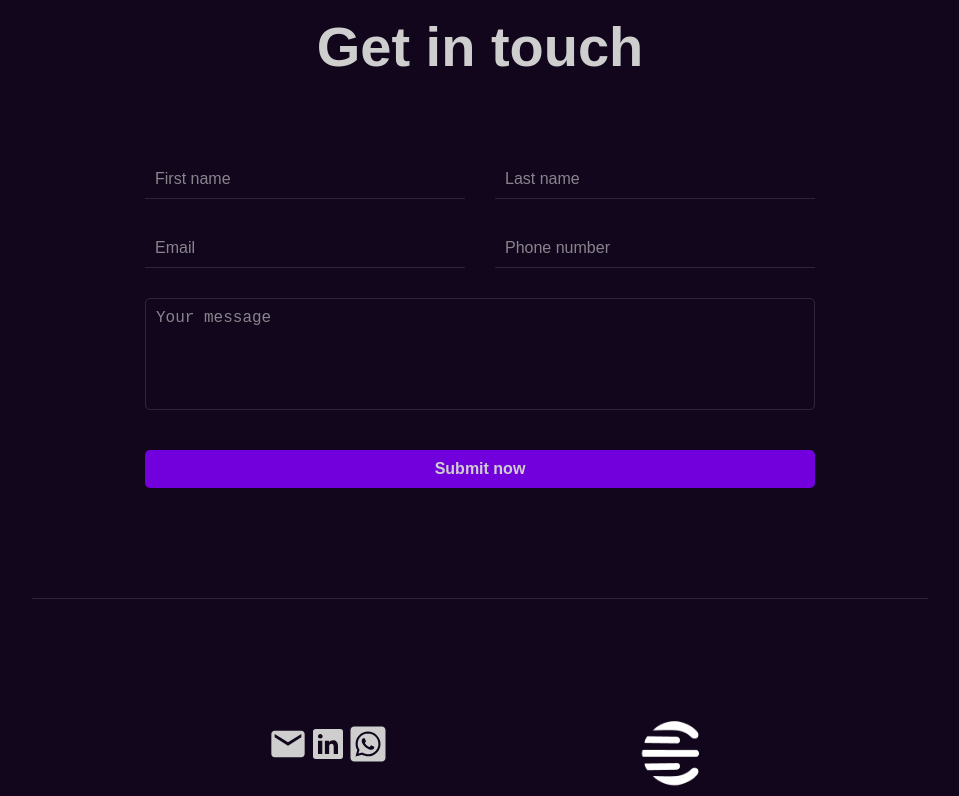
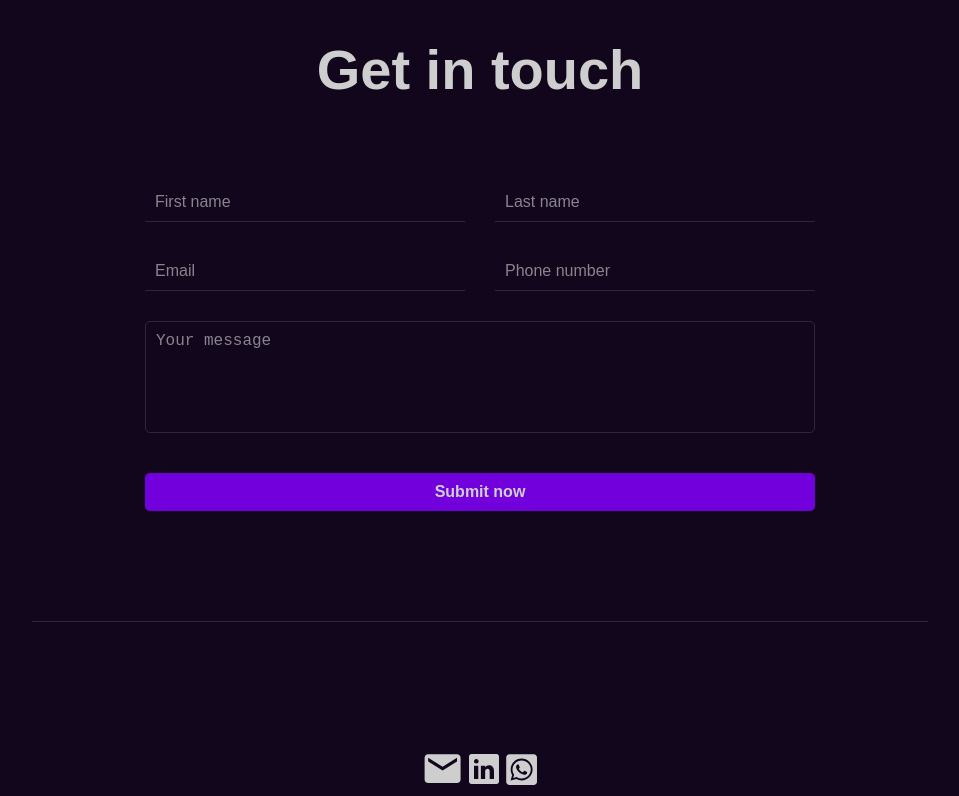
Before and after one commit to EL-Codx/el-folio, a React (Vite) app: page / in a window 1280 px wide. Shown: the part 2000-2796 px from the top of the page, without its empty margins (160-1119 px from the left). Built offline with nearby package versions, Linux system fonts and the light colour scheme.

Commit message:
correction on contact icon sizes and line heights of text

```diff
--- a/src/App.jsx
+++ b/src/App.jsx
@@ -5,7 +5,6 @@ import { Details } from "./screens/details"
 import { Skills } from "./screens/skills"
 import { Contactform } from "./screens/form"
 import { Media } from "./screens/medias"
-import personal_logo from "../public/logo/footer_icon.png"
 
 function App() {
 
@@ -22,13 +21,8 @@ function App() {
           <Contactform />
         </div>
         <footer>
-          <div>
             <Media />
             <p>© Emmanuel Laryea 2025</p>
-          </div>
-          <div>
-            <img src={personal_logo} alt="personal logo" className="personal_footer_logo" />
-          </div>
         </footer>
       </div>
     </>
--- a/src/assets/css/header.css
+++ b/src/assets/css/header.css
@@ -100,11 +100,21 @@
 .socials {
     margin-top: 15px;
     width: 100%;
-    text-align: center;
+    display: flex;
+    justify-content: center;
+    align-items: center;
 }
 
-.socials a {
+#mail {
+    font-size: 2.7rem;
+}
+
+#linkedin {
     font-size: 2.5rem;
+}
+
+#whatsapp {
+    font-size: 2.2rem;
 }
 
 /* nav icon */
--- a/src/index.css
+++ b/src/index.css
@@ -65,6 +65,7 @@ h1 {
 
   p {
     font-size: 0.875;
+    line-height: 1.5;
   }
 
   nav p, nav a {
@@ -73,8 +74,8 @@ h1 {
 
   .about {
     text-align: justify;
-    line-height: 2;
   }
+
 
 
   .personal_logo {
@@ -91,12 +92,6 @@ h1 {
   }
 
 
-  footer {
-    display: flex;
-    justify-content: space-evenly;
-    align-items: center;
-  }
-
   img {
     cursor: pointer;
   }
--- a/src/screens/medias.jsx
+++ b/src/screens/medias.jsx
@@ -5,15 +5,15 @@ import { FaWhatsappSquare } from "react-icons/fa"
 export const Media = () => {
     return (
         <div className="socials">
-            <a href="mailto:niilaryea25emma@outlook.com">
+            <a href="mailto:niilaryea25emma@outlook.com" id="mail">
                 <MdEmail />
             </a>
 
-            <a href="https://www.linkedin.com/in/laryea-el/" target="_blank">
+            <a href="https://www.linkedin.com/in/laryea-el/" target="_blank" id="linkedin">
                 <IoLogoLinkedin />
             </a>
 
-            <a href="https://wa.link/0k42pt" target="_blank">
+            <a href="https://wa.link/0k42pt" target="_blank" id="whatsapp">
                 <FaWhatsappSquare />
             </a>
         </div>
```
Also changed, not shown: public/logo/footer_icon.png (deleted).
